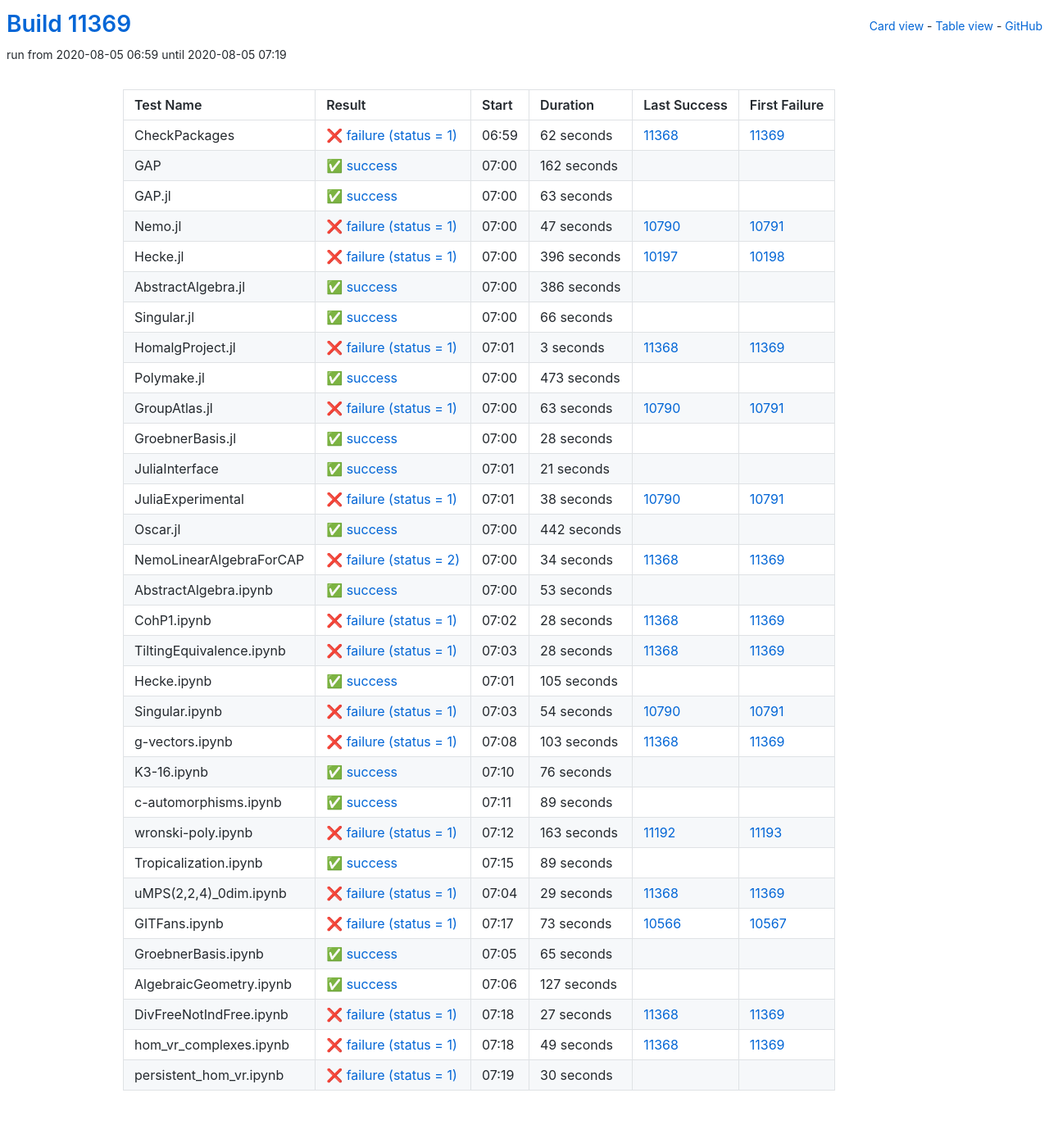
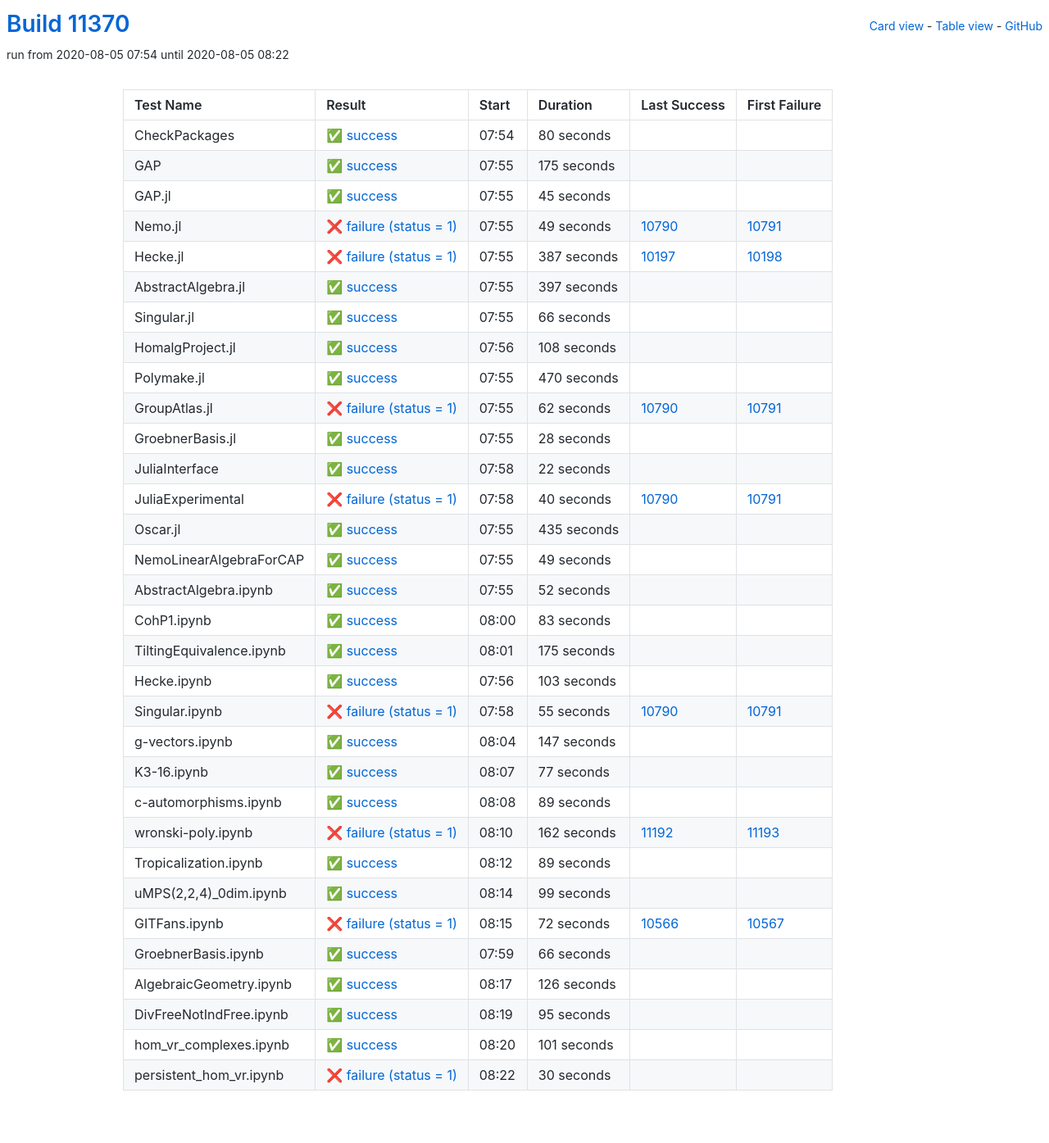
Before and after one commit to oscar-system/oscar-ci-status, a Jekyll site: the page built from table.html, in a window 1280 px wide. Shown: the whole page at 82% size. Built offline with Jekyll 4.4.1, drawn with Linux system fonts in a browser that asks for light colours.

Commit message:
Build #11370

```diff
--- a/_data/ci.yml
+++ b/_data/ci.yml
@@ -1,6 +1,6 @@
 ---
-build: 11369
-build_url: https://oscarci.mathematik.uni-kl.de/job/oscar/11369/
+build: 11370
+build_url: https://oscarci.mathematik.uni-kl.de/job/oscar/11370/
 job: oscar
 organization: oscar-system
 repo: oscar-ci-status
@@ -8,80 +8,80 @@
 tests:
 - name: CheckPackages
   id: checkpackages
-  log: https://oscarci.mathematik.uni-kl.de/job/oscar/11369/artifact/logs/build-11369/CheckPackages.log
-  start: 2020-08-05 06:59
-  success: false
-  exitcode: 1
-  status: failure
-  duration: 62
-  last_success: 11368
-  last_success_url: https://oscarci.mathematik.uni-kl.de/job/oscar/11368/
-  first_failure: 11369
-  first_failure_url: https://oscarci.mathematik.uni-kl.de/job/oscar/11369/
-- name: GAP
-  id: gap
-  log: https://oscarci.mathematik.uni-kl.de/job/oscar/11369/artifact/logs/build-11369/GAP.log
-  start: 2020-08-05 07:00
+  log: https://oscarci.mathematik.uni-kl.de/job/oscar/11370/artifact/logs/build-11370/CheckPackages.log
+  start: 2020-08-05 07:54
   success: true
   exitcode: 0
   status: success
-  duration: 162
+  duration: 80
+  last_success: false
+  last_success_url:
+  first_failure: false
+  first_failure_url:
+- name: GAP
+  id: gap
+  log: https://oscarci.mathematik.uni-kl.de/job/oscar/11370/artifact/logs/build-11370/GAP.log
+  start: 2020-08-05 07:55
+  success: true
+  exitcode: 0
+  status: success
+  duration: 175
   last_success: false
   last_success_url:
   first_failure: false
   first_failure_url:
 - name: GAP.jl
   id: gap-jl
-  log: https://oscarci.mathematik.uni-kl.de/job/oscar/11369/artifact/logs/build-11369/GAP.jl.log
-  start: 2020-08-05 07:00
+  log: https://oscarci.mathematik.uni-kl.de/job/oscar/11370/artifact/logs/build-11370/GAP.jl.log
+  start: 2020-08-05 07:55
   success: true
   exitcode: 0
   status: success
-  duration: 63
+  duration: 45
   last_success: false
   last_success_url:
   first_failure: false
   first_failure_url:
 - name: Nemo.jl
   id: nemo-jl
-  log: https://oscarci.mathematik.uni-kl.de/job/oscar/11369/artifact/logs/build-11369/Nemo.jl.log
-  start: 2020-08-05 07:00
+  log: https://oscarci.mathematik.uni-kl.de/job/oscar/11370/artifact/logs/build-11370/Nemo.jl.log
+  start: 2020-08-05 07:55
   success: false
   exitcode: 1
   status: failure
-  duration: 47
+  duration: 49
   last_success: 10790
   last_success_url: https://oscarci.mathematik.uni-kl.de/job/oscar/10790/
   first_failure: 10791
   first_failure_url: https://oscarci.mathematik.uni-kl.de/job/oscar/10791/
 - name: Hecke.jl
   id: hecke-jl
-  log: https://oscarci.mathematik.uni-kl.de/job/oscar/11369/artifact/logs/build-11369/Hecke.jl.log
-  start: 2020-08-05 07:00
+  log: https://oscarci.mathematik.uni-kl.de/job/oscar/11370/artifact/logs/build-11370/Hecke.jl.log
+  start: 2020-08-05 07:55
   success: false
   exitcode: 1
   status: failure
-  duration: 396
+  duration: 387
   last_success: 10197
   last_success_url: https://oscarci.mathematik.uni-kl.de/job/oscar/10197/
   first_failure: 10198
   first_failure_url: https://oscarci.mathematik.uni-kl.de/job/oscar/10198/
 - name: AbstractAlgebra.jl
   id: abstractalgebra-jl
-  log: https://oscarci.mathematik.uni-kl.de/job/oscar/11369/artifact/logs/build-11369/AbstractAlgebra.jl.log
-  start: 2020-08-05 07:00
+  log: https://oscarci.mathematik.uni-kl.de/job/oscar/11370/artifact/logs/build-11370/AbstractAlgebra.jl.log
+  start: 2020-08-05 07:55
   success: true
   exitcode: 0
   status: success
-  duration: 386
+  duration: 397
   last_success: false
   last_success_url:
   first_failure: false
   first_failure_url:
 - name: Singular.jl
   id: singular-jl
-  log: https://oscarci.mathematik.uni-kl.de/job/oscar/11369/artifact/logs/build-11369/Singular.jl.log
-  start: 2020-08-05 07:00
+  log: https://oscarci.mathematik.uni-kl.de/job/oscar/11370/artifact/logs/build-11370/Singular.jl.log
+  start: 2020-08-05 07:55
   success: true
   exitcode: 0
   status: success
@@ -92,44 +92,44 @@
   first_failure_url:
 - name: HomalgProject.jl
   id: homalgproject-jl
-  log: https://oscarci.mathematik.uni-kl.de/job/oscar/11369/artifact/logs/build-11369/HomalgProject.jl.log
-  start: 2020-08-05 07:01
-  success: false
-  exitcode: 1
-  status: failure
-  duration: 3
-  last_success: 11368
-  last_success_url: https://oscarci.mathematik.uni-kl.de/job/oscar/11368/
-  first_failure: 11369
-  first_failure_url: https://oscarci.mathematik.uni-kl.de/job/oscar/11369/
-- name: Polymake.jl
-  id: polymake-jl
-  log: https://oscarci.mathematik.uni-kl.de/job/oscar/11369/artifact/logs/build-11369/Polymake.jl.log
-  start: 2020-08-05 07:00
+  log: https://oscarci.mathematik.uni-kl.de/job/oscar/11370/artifact/logs/build-11370/HomalgProject.jl.log
+  start: 2020-08-05 07:56
   success: true
   exitcode: 0
   status: success
-  duration: 473
+  duration: 108
+  last_success: false
+  last_success_url:
+  first_failure: false
+  first_failure_url:
+- name: Polymake.jl
+  id: polymake-jl
+  log: https://oscarci.mathematik.uni-kl.de/job/oscar/11370/artifact/logs/build-11370/Polymake.jl.log
+  start: 2020-08-05 07:55
+  success: true
+  exitcode: 0
+  status: success
+  duration: 470
   last_success: false
   last_success_url:
   first_failure: false
   first_failure_url:
 - name: GroupAtlas.jl
   id: groupatlas-jl
-  log: https://oscarci.mathematik.uni-kl.de/job/oscar/11369/artifact/logs/build-11369/GroupAtlas.jl.log
-  start: 2020-08-05 07:00
+  log: https://oscarci.mathematik.uni-kl.de/job/oscar/11370/artifact/logs/build-11370/GroupAtlas.jl.log
+  start: 2020-08-05 07:55
   success: false
   exitcode: 1
   status: failure
-  duration: 63
+  duration: 62
   last_success: 10790
   last_success_url: https://oscarci.mathematik.uni-kl.de/job/oscar/10790/
   first_failure: 10791
   first_failure_url: https://oscarci.mathematik.uni-kl.de/job/oscar/10791/
 - name: GroebnerBasis.jl
   id: groebnerbasis-jl
-  log: https://oscarci.mathematik.uni-kl.de/job/oscar/11369/artifact/logs/build-11369/GroebnerBasis.jl.log
-  start: 2020-08-05 07:00
+  log: https://oscarci.mathematik.uni-kl.de/job/oscar/11370/artifact/logs/build-11370/GroebnerBasis.jl.log
+  start: 2020-08-05 07:55
   success: true
   exitcode: 0
   status: success
@@ -140,140 +140,140 @@
   first_failure_url:
 - name: JuliaInterface
   id: juliainterface
-  log: https://oscarci.mathematik.uni-kl.de/job/oscar/11369/artifact/logs/build-11369/JuliaInterface.log
-  start: 2020-08-05 07:01
+  log: https://oscarci.mathematik.uni-kl.de/job/oscar/11370/artifact/logs/build-11370/JuliaInterface.log
+  start: 2020-08-05 07:58
   success: true
   exitcode: 0
   status: success
-  duration: 21
+  duration: 22
   last_success: false
   last_success_url:
   first_failure: false
   first_failure_url:
 - name: JuliaExperimental
   id: juliaexperimental
-  log: https://oscarci.mathematik.uni-kl.de/job/oscar/11369/artifact/logs/build-11369/JuliaExperimental.log
-  start: 2020-08-05 07:01
+  log: https://oscarci.mathematik.uni-kl.de/job/oscar/11370/artifact/logs/build-11370/JuliaExperimental.log
+  start: 2020-08-05 07:58
   success: false
   exitcode: 1
   status: failure
-  duration: 38
+  duration: 40
   last_success: 10790
   last_success_url: https://oscarci.mathematik.uni-kl.de/job/oscar/10790/
   first_failure: 10791
   first_failure_url: https://oscarci.mathematik.uni-kl.de/job/oscar/10791/
 - name: Oscar.jl
   id: oscar-jl
-  log: https://oscarci.mathematik.uni-kl.de/job/oscar/11369/artifact/logs/build-11369/Oscar.jl.log
-  start: 2020-08-05 07:00
+  log: https://oscarci.mathematik.uni-kl.de/job/oscar/11370/artifact/logs/build-11370/Oscar.jl.log
+  start: 2020-08-05 07:55
   success: true
   exitcode: 0
   status: success
-  duration: 442
+  duration: 435
   last_success: false
   last_success_url:
   first_failure: false
   first_failure_url:
 - name: NemoLinearAlgebraForCAP
   id: nemolinearalgebraforcap
-  log: https://oscarci.mathematik.uni-kl.de/job/oscar/11369/artifact/logs/build-11369/NemoLinearAlgebraForCAP.log
-  start: 2020-08-05 07:00
-  success: false
-  exitcode: 2
-  status: failure
-  duration: 34
-  last_success: 11368
-  last_success_url: https://oscarci.mathematik.uni-kl.de/job/oscar/11368/
-  first_failure: 11369
-  first_failure_url: https://oscarci.mathematik.uni-kl.de/job/oscar/11369/
-- name: AbstractAlgebra.ipynb
-  id: abstractalgebra-ipynb
-  log: https://oscarci.mathematik.uni-kl.de/job/oscar/11369/artifact/logs/build-11369/AbstractAlgebra.ipynb.log
-  start: 2020-08-05 07:00
+  log: https://oscarci.mathematik.uni-kl.de/job/oscar/11370/artifact/logs/build-11370/NemoLinearAlgebraForCAP.log
+  start: 2020-08-05 07:55
   success: true
   exitcode: 0
   status: success
-  duration: 53
+  duration: 49
+  last_success: false
+  last_success_url:
+  first_failure: false
+  first_failure_url:
+- name: AbstractAlgebra.ipynb
+  id: abstractalgebra-ipynb
+  log: https://oscarci.mathematik.uni-kl.de/job/oscar/11370/artifact/logs/build-11370/AbstractAlgebra.ipynb.log
+  start: 2020-08-05 07:55
+  success: true
+  exitcode: 0
+  status: success
+  duration: 52
   last_success: false
   last_success_url:
   first_failure: false
   first_failure_url:
 - name: CohP1.ipynb
   id: cohp1-ipynb
-  log: https://oscarci.mathematik.uni-kl.de/job/oscar/11369/artifact/logs/build-11369/CohP1.ipynb.log
-  start: 2020-08-05 07:02
-  success: false
-  exitcode: 1
-  status: failure
-  duration: 28
-  last_success: 11368
-  last_success_url: https://oscarci.mathematik.uni-kl.de/job/oscar/11368/
-  first_failure: 11369
-  first_failure_url: https://oscarci.mathematik.uni-kl.de/job/oscar/11369/
-- name: TiltingEquivalence.ipynb
-  id: tiltingequivalence-ipynb
-  log: https://oscarci.mathematik.uni-kl.de/job/oscar/11369/artifact/logs/build-11369/TiltingEquivalence.ipynb.log
-  start: 2020-08-05 07:03
-  success: false
-  exitcode: 1
-  status: failure
-  duration: 28
-  last_success: 11368
-  last_success_url: https://oscarci.mathematik.uni-kl.de/job/oscar/11368/
-  first_failure: 11369
-  first_failure_url: https://oscarci.mathematik.uni-kl.de/job/oscar/11369/
-- name: Hecke.ipynb
-  id: hecke-ipynb
-  log: https://oscarci.mathematik.uni-kl.de/job/oscar/11369/artifact/logs/build-11369/Hecke.ipynb.log
-  start: 2020-08-05 07:01
+  log: https://oscarci.mathematik.uni-kl.de/job/oscar/11370/artifact/logs/build-11370/CohP1.ipynb.log
+  start: 2020-08-05 08:00
   success: true
   exitcode: 0
   status: success
-  duration: 105
+  duration: 83
+  last_success: false
+  last_success_url:
+  first_failure: false
+  first_failure_url:
+- name: TiltingEquivalence.ipynb
+  id: tiltingequivalence-ipynb
+  log: https://oscarci.mathematik.uni-kl.de/job/oscar/11370/artifact/logs/build-11370/TiltingEquivalence.ipynb.log
+  start: 2020-08-05 08:01
+  success: true
+  exitcode: 0
+  status: success
+  duration: 175
+  last_success: false
+  last_success_url:
+  first_failure: false
+  first_failure_url:
+- name: Hecke.ipynb
+  id: hecke-ipynb
+  log: https://oscarci.mathematik.uni-kl.de/job/oscar/11370/artifact/logs/build-11370/Hecke.ipynb.log
+  start: 2020-08-05 07:56
+  success: true
+  exitcode: 0
+  status: success
+  duration: 103
   last_success: false
   last_success_url:
   first_failure: false
   first_failure_url:
 - name: Singular.ipynb
   id: singular-ipynb
-  log: https://oscarci.mathematik.uni-kl.de/job/oscar/11369/artifact/logs/build-11369/Singular.ipynb.log
-  start: 2020-08-05 07:03
+  log: https://oscarci.mathematik.uni-kl.de/job/oscar/11370/artifact/logs/build-11370/Singular.ipynb.log
+  start: 2020-08-05 07:58
   success: false
   exitcode: 1
   status: failure
-  duration: 54
+  duration: 55
   last_success: 10790
   last_success_url: https://oscarci.mathematik.uni-kl.de/job/oscar/10790/
   first_failure: 10791
   first_failure_url: https://oscarci.mathematik.uni-kl.de/job/oscar/10791/
 - name: g-vectors.ipynb
   id: g-vectors-ipynb
-  log: https://oscarci.mathematik.uni-kl.de/job/oscar/11369/artifact/logs/build-11369/g-vectors.ipynb.log
-  start: 2020-08-05 07:08
-  success: false
-  exitcode: 1
-  status: failure
-  duration: 103
-  last_success: 11368
-  last_success_url: https://oscarci.mathematik.uni-kl.de/job/oscar/11368/
-  first_failure: 11369
-  first_failure_url: https://oscarci.mathematik.uni-kl.de/job/oscar/11369/
-- name: K3-16.ipynb
-  id: k3-16-ipynb
-  log: https://oscarci.mathematik.uni-kl.de/job/oscar/11369/artifact/logs/build-11369/K3-16.ipynb.log
-  start: 2020-08-05 07:10
+  log: https://oscarci.mathematik.uni-kl.de/job/oscar/11370/artifact/logs/build-11370/g-vectors.ipynb.log
+  start: 2020-08-05 08:04
   success: true
   exitcode: 0
   status: success
-  duration: 76
+  duration: 147
+  last_success: false
+  last_success_url:
+  first_failure: false
+  first_failure_url:
+- name: K3-16.ipynb
+  id: k3-16-ipynb
+  log: https://oscarci.mathematik.uni-kl.de/job/oscar/11370/artifact/logs/build-11370/K3-16.ipynb.log
+  start: 2020-08-05 08:07
+  success: true
+  exitcode: 0
+  status: success
+  duration: 77
   last_success: false
   last_success_url:
   first_failure: false
   first_failure_url:
 - name: c-automorphisms.ipynb
   id: c-automorphisms-ipynb
-  log: https://oscarci.mathematik.uni-kl.de/job/oscar/11369/artifact/logs/build-11369/c-automorphisms.ipynb.log
-  start: 2020-08-05 07:11
+  log: https://oscarci.mathematik.uni-kl.de/job/oscar/11370/artifact/logs/build-11370/c-automorphisms.ipynb.log
+  start: 2020-08-05 08:08
   success: true
   exitcode: 0
   status: success
@@ -284,20 +284,20 @@
   first_failure_url:
 - name: wronski-poly.ipynb
   id: wronski-poly-ipynb
-  log: https://oscarci.mathematik.uni-kl.de/job/oscar/11369/artifact/logs/build-11369/wronski-poly.ipynb.log
-  start: 2020-08-05 07:12
+  log: https://oscarci.mathematik.uni-kl.de/job/oscar/11370/artifact/logs/build-11370/wronski-poly.ipynb.log
+  start: 2020-08-05 08:10
   success: false
   exitcode: 1
   status: failure
-  duration: 163
+  duration: 162
   last_success: 11192
   last_success_url: https://oscarci.mathematik.uni-kl.de/job/oscar/11192/
   first_failure: 11193
   first_failure_url: https://oscarci.mathematik.uni-kl.de/job/oscar/11193/
 - name: Tropicalization.ipynb
   id: tropicalization-ipynb
-  log: https://oscarci.mathematik.uni-kl.de/job/oscar/11369/artifact/logs/build-11369/Tropicalization.ipynb.log
-  start: 2020-08-05 07:15
+  log: https://oscarci.mathematik.uni-kl.de/job/oscar/11370/artifact/logs/build-11370/Tropicalization.ipynb.log
+  start: 2020-08-05 08:12
   success: true
   exitcode: 0
   status: success
@@ -308,80 +308,80 @@
   first_failure_url:
 - name: uMPS(2,2,4)_0dim.ipynb
   id: umps-2-2-4-0dim-ipynb
-  log: https://oscarci.mathematik.uni-kl.de/job/oscar/11369/artifact/logs/build-11369/uMPS-2-2-4-_0dim.ipynb.log
-  start: 2020-08-05 07:04
+  log: https://oscarci.mathematik.uni-kl.de/job/oscar/11370/artifact/logs/build-11370/uMPS-2-2-4-_0dim.ipynb.log
+  start: 2020-08-05 08:14
+  success: true
+  exitcode: 0
+  status: success
+  duration: 99
+  last_success: false
+  last_success_url:
+  first_failure: false
+  first_failure_url:
+- name: GITFans.ipynb
+  id: gitfans-ipynb
+  log: https://oscarci.mathematik.uni-kl.de/job/oscar/11370/artifact/logs/build-11370/GITFans.ipynb.log
+  start: 2020-08-05 08:15
   success: false
   exitcode: 1
   status: failure
-  duration: 29
-  last_success: 11368
-  last_success_url: https://oscarci.mathematik.uni-kl.de/job/oscar/11368/
-  first_failure: 11369
-  first_failure_url: https://oscarci.mathematik.uni-kl.de/job/oscar/11369/
-- name: GITFans.ipynb
-  id: gitfans-ipynb
-  log: https://oscarci.mathematik.uni-kl.de/job/oscar/11369/artifact/logs/build-11369/GITFans.ipynb.log
-  start: 2020-08-05 07:17
-  success: false
-  exitcode: 1
-  status: failure
-  duration: 73
+  duration: 72
   last_success: 10566
   last_success_url: https://oscarci.mathematik.uni-kl.de/job/oscar/10566/
   first_failure: 10567
   first_failure_url: https://oscarci.mathematik.uni-kl.de/job/oscar/10567/
 - name: GroebnerBasis.ipynb
   id: groebnerbasis-ipynb
-  log: https://oscarci.mathematik.uni-kl.de/job/oscar/11369/artifact/logs/build-11369/GroebnerBasis.ipynb.log
-  start: 2020-08-05 07:05
+  log: https://oscarci.mathematik.uni-kl.de/job/oscar/11370/artifact/logs/build-11370/GroebnerBasis.ipynb.log
+  start: 2020-08-05 07:59
   success: true
   exitcode: 0
   status: success
-  duration: 65
+  duration: 66
   last_success: false
   last_success_url:
   first_failure: false
   first_failure_url:
 - name: AlgebraicGeometry.ipynb
   id: algebraicgeometry-ipynb
-  log: https://oscarci.mathematik.uni-kl.de/job/oscar/11369/artifact/logs/build-11369/AlgebraicGeometry.ipynb.log
-  start: 2020-08-05 07:06
+  log: https://oscarci.mathematik.uni-kl.de/job/oscar/11370/artifact/logs/build-11370/AlgebraicGeometry.ipynb.log
+  start: 2020-08-05 08:17
   success: true
   exitcode: 0
   status: success
-  duration: 127
+  duration: 126
   last_success: false
   last_success_url:
   first_failure: false
   first_failure_url:
 - name: DivFreeNotIndFree.ipynb
   id: divfreenotindfree-ipynb
-  log: https://oscarci.mathematik.uni-kl.de/job/oscar/11369/artifact/logs/build-11369/DivFreeNotIndFree.ipynb.log
-  start: 2020-08-05 07:18
-  success: false
-  exitcode: 1
-  status: failure
-  duration: 27
-  last_success: 11368
-  last_success_url: https://oscarci.mathematik.uni-kl.de/job/oscar/11368/
-  first_failure: 11369
-  first_failure_url: https://oscarci.mathematik.uni-kl.de/job/oscar/11369/
+  log: https://oscarci.mathematik.uni-kl.de/job/oscar/11370/artifact/logs/build-11370/DivFreeNotIndFree.ipynb.log
+  start: 2020-08-05 08:19
+  success: true
+  exitcode: 0
+  status: success
+  duration: 95
+  last_success: false
+  last_success_url:
+  first_failure: false
+  first_failure_url:
 - name: hom_vr_complexes.ipynb
   id: hom-vr-complexes-ipynb
-  log: https://oscarci.mathematik.uni-kl.de/job/oscar/11369/artifact/logs/build-11369/hom_vr_complexes.ipynb.log
-  start: 2020-08-05 07:18
-  success: false
-  exitcode: 1
-  status: failure
-  duration: 49
-  last_success: 11368
-  last_success_url: https://oscarci.mathematik.uni-kl.de/job/oscar/11368/
-  first_failure: 11369
-  first_failure_url: https://oscarci.mathematik.uni-kl.de/job/oscar/11369/
+  log: https://oscarci.mathematik.uni-kl.de/job/oscar/11370/artifact/logs/build-11370/hom_vr_complexes.ipynb.log
+  start: 2020-08-05 08:20
+  success: true
+  exitcode: 0
+  status: success
+  duration: 101
+  last_success: false
+  last_success_url:
+  first_failure: false
+  first_failure_url:
 - name: persistent_hom_vr.ipynb
   id: persistent-hom-vr-ipynb
-  log: https://oscarci.mathematik.uni-kl.de/job/oscar/11369/artifact/logs/build-11369/persistent_hom_vr.ipynb.log
-  start: 2020-08-05 07:19
+  log: https://oscarci.mathematik.uni-kl.de/job/oscar/11370/artifact/logs/build-11370/persistent_hom_vr.ipynb.log
+  start: 2020-08-05 08:22
   success: false
   exitcode: 1
   status: failure
```
Also changed, not shown: README.md.
